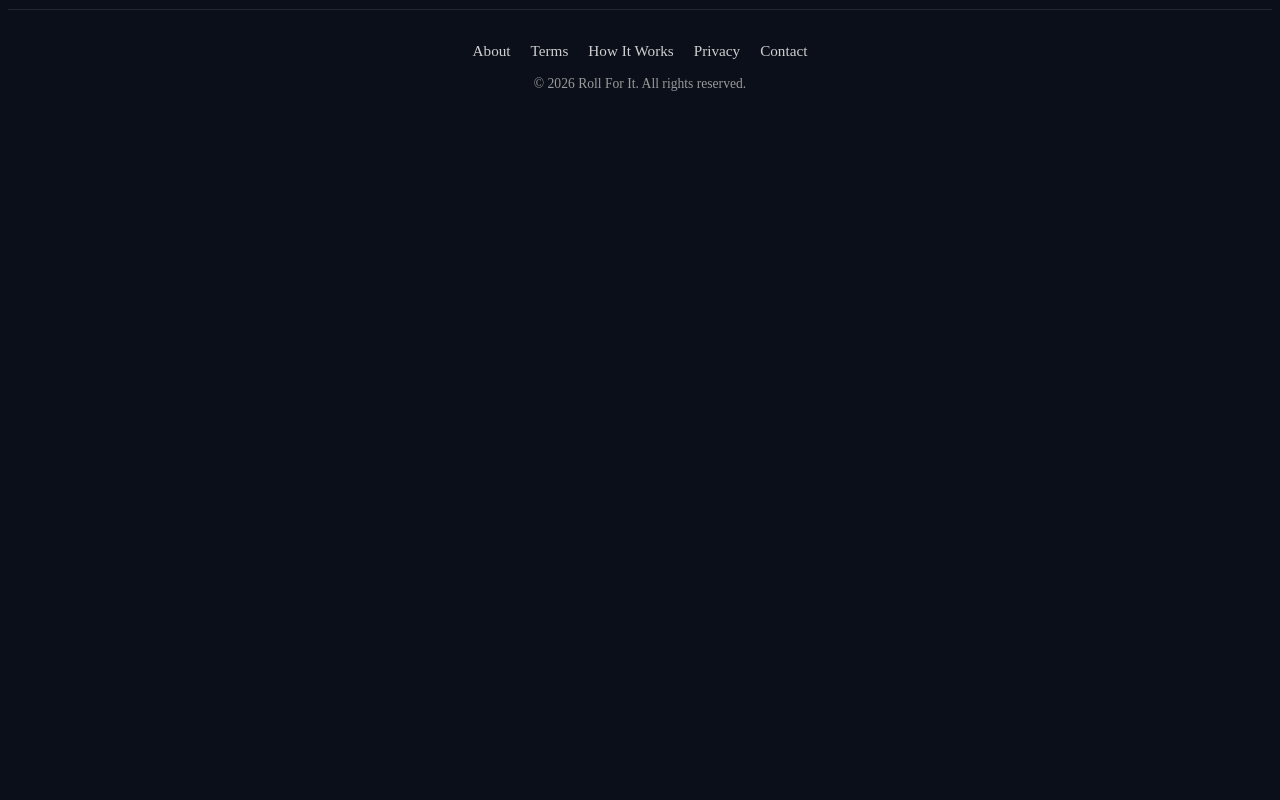
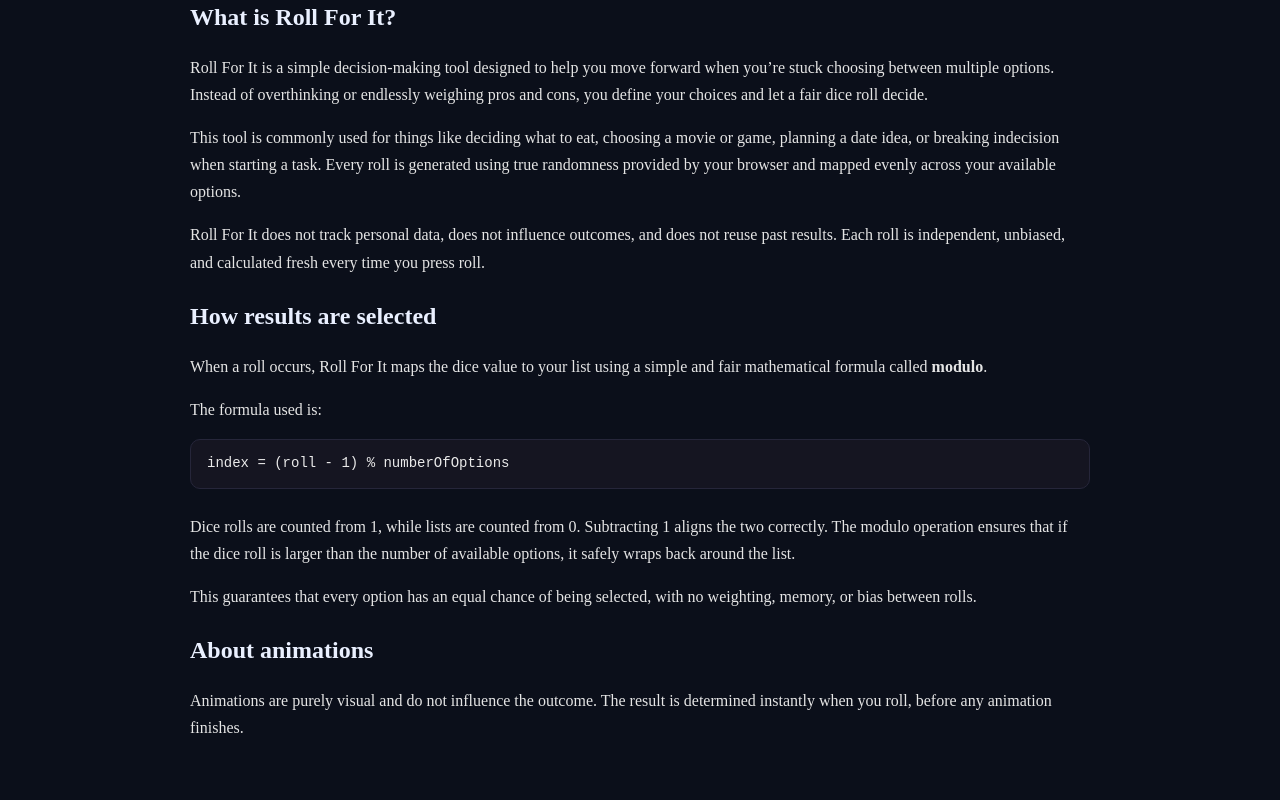
Before and after one commit to bradyjst/RollForIt, a React (Vite) app: page / in a window 1280 px wide. Shown: the part 1140-1940 px from the top of the page. Before the commit the page ends 1285 px from the top, so only its background shows below. Built offline with nearby package versions, Linux system fonts and the light colour scheme; no server answers.

Commit message:
added stuff to the homepage for adsense

```diff
--- a/src/Pages/Homepage.css
+++ b/src/Pages/Homepage.css
@@ -148,3 +148,19 @@
 	color: #eaeaea;
 	overflow-x: auto;
 }
+
+.homepage-explainer {
+	max-width: 900px;
+	margin: 2rem auto 3rem;
+	padding: 0 1.5rem;
+	line-height: 1.7;
+}
+
+.homepage-explainer h2 {
+	margin-bottom: 0.75rem;
+}
+
+.homepage-explainer p {
+	margin-bottom: 1rem;
+	color: #e5e5e5;
+}
--- a/src/Pages/Homepage.tsx
+++ b/src/Pages/Homepage.tsx
@@ -36,6 +36,7 @@ export const Homepage = () => {
 				title="Roll For It!"
 				subtitle="Decision paralysis? Let the dice help!"
 			/>
+
 			<Stats totalRolls={totalRolls} />
 
 			<div className="homepage-content">
@@ -58,6 +59,63 @@ export const Homepage = () => {
 					}}
 				/>
 			</div>
+
+			{/* ✅ STATIC PUBLISHER CONTENT (IMPORTANT FOR ADSENSE) */}
+			<section className="homepage-explainer">
+				<h2>What is Roll For It?</h2>
+
+				<p>
+					Roll For It is a simple decision-making tool designed to help you move
+					forward when you’re stuck choosing between multiple options. Instead
+					of overthinking or endlessly weighing pros and cons, you define your
+					choices and let a fair dice roll decide.
+				</p>
+
+				<p>
+					This tool is commonly used for things like deciding what to eat,
+					choosing a movie or game, planning a date idea, or breaking indecision
+					when starting a task. Every roll is generated using true randomness
+					provided by your browser and mapped evenly across your available
+					options.
+				</p>
+
+				<p>
+					Roll For It does not track personal data, does not influence outcomes,
+					and does not reuse past results. Each roll is independent, unbiased,
+					and calculated fresh every time you press roll.
+				</p>
+
+				<h2>How results are selected</h2>
+
+				<p>
+					When a roll occurs, Roll For It maps the dice value to your list using
+					a simple and fair mathematical formula called <strong>modulo</strong>.
+				</p>
+
+				<p>The formula used is:</p>
+
+				<pre className="code-block">{`index = (roll - 1) % numberOfOptions`}</pre>
+
+				<p>
+					Dice rolls are counted from 1, while lists are counted from 0.
+					Subtracting 1 aligns the two correctly. The modulo operation ensures
+					that if the dice roll is larger than the number of available options,
+					it safely wraps back around the list.
+				</p>
+
+				<p>
+					This guarantees that every option has an equal chance of being
+					selected, with no weighting, memory, or bias between rolls.
+				</p>
+
+				<h2>About animations</h2>
+
+				<p>
+					Animations are purely visual and do not influence the outcome. The
+					result is determined instantly when you roll, before any animation
+					finishes.
+				</p>
+			</section>
 
 			<Footer />
 
```
